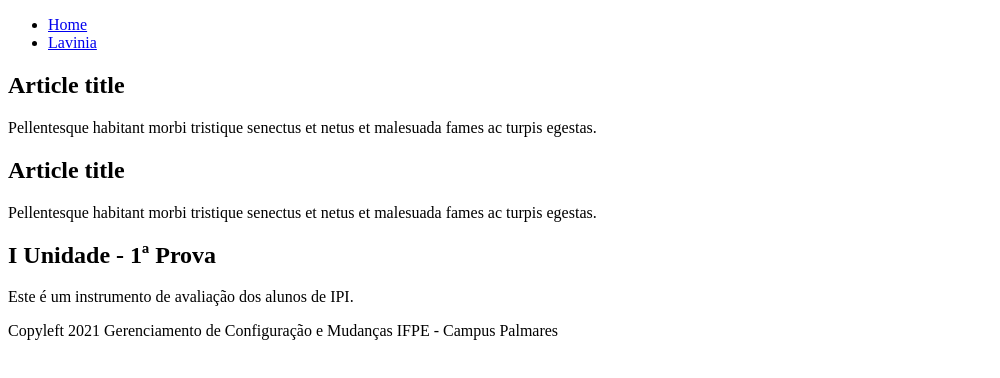
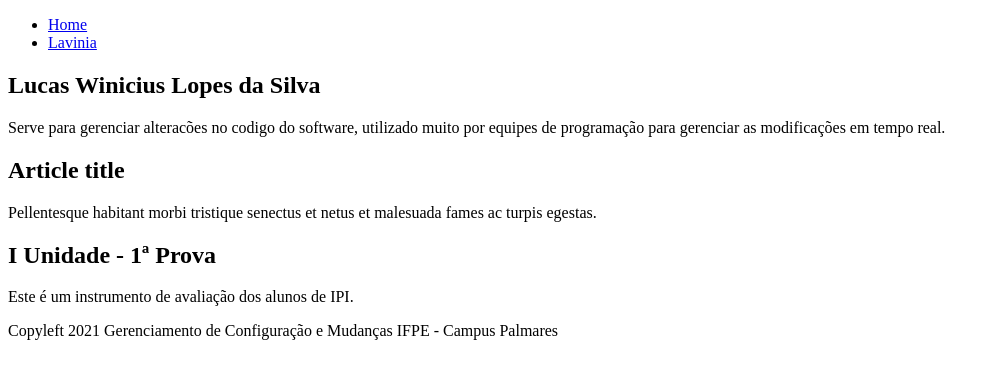
Before and after one commit to LucasW0/lwls, a plain HTML site: page index.html in a window 1280 px wide. Shown: the whole page, without its empty margins (0-1000 px from the left). Drawn offline with Linux system fonts and the light colour scheme.

Commit message:
commit index.html

```diff
--- a/index.html
+++ b/index.html
@@ -22,11 +22,11 @@
 
 		<article>
 			<header>
-                <!-- Lucas Winicius Lopes da silva -->
-				<h2>Article title</h2>
+                <!-- Digite seu nome completo aqui -->
+				<h2>Lucas Winicius Lopes da Silva</h2>
 			</header>
             <!-- Usando suas palavras, explique para que serve o controle de versão? -->
-			<p>Pellentesque habitant morbi tristique senectus et netus et malesuada fames ac turpis egestas.</p>
+			<p>Serve para gerenciar alteracões no codigo do software, utilizado muito por equipes de programação para gerenciar as modificações em tempo real.</p>
 		</article>
 
 		<article>
```
